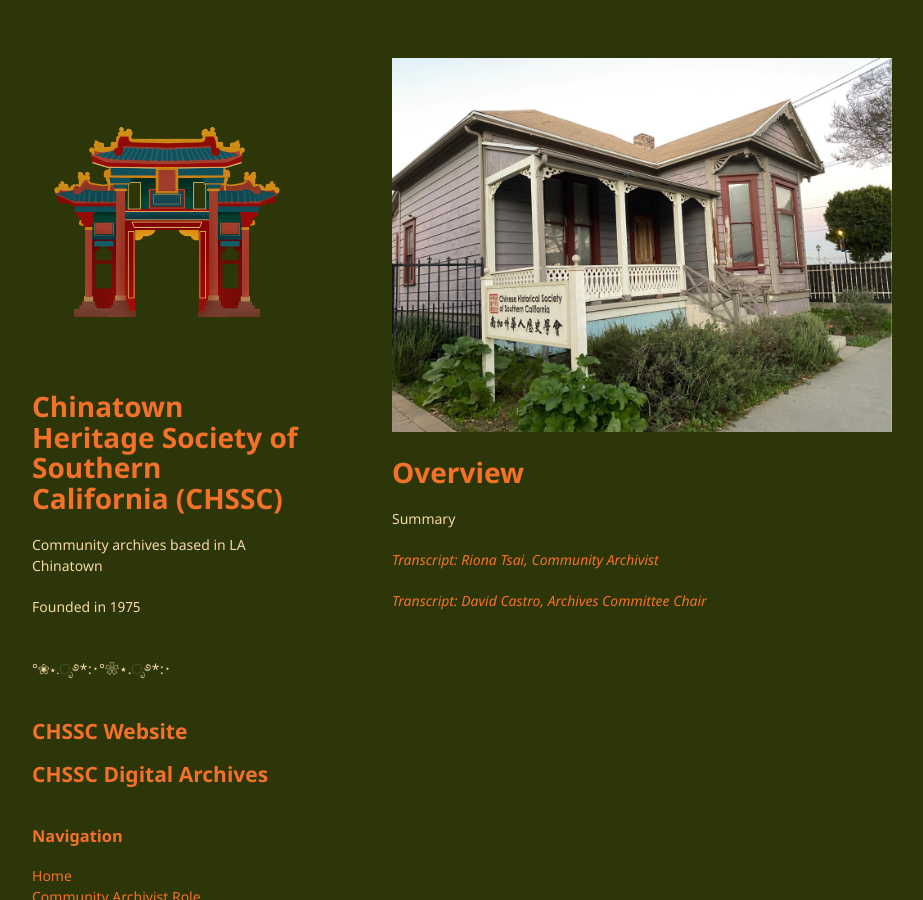
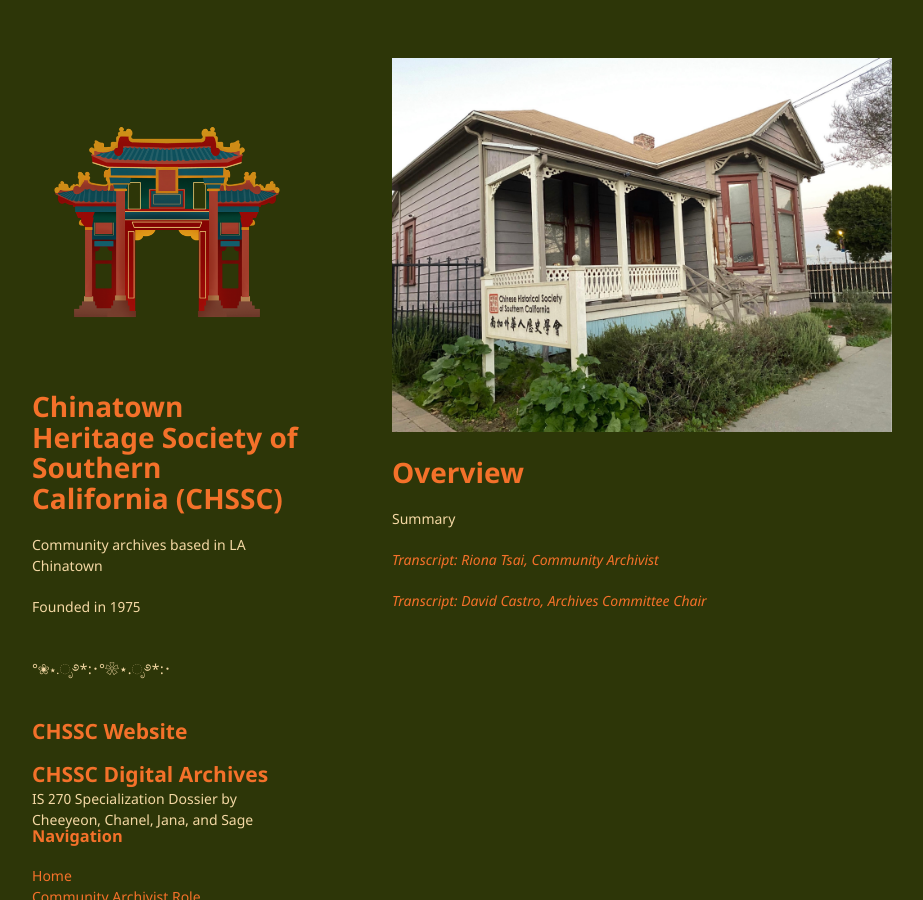
Before and after one commit to chaanelly/IS270-CHSSC, a Jekyll site: the page built from index.md, in a window 1280 px wide. Shown: the whole page, without its empty margins (178-1101 px from the left). Built offline with Jekyll 4.4.1, drawn with Linux system fonts in a browser that asks for light colours; our own code applies the rules of GitHub Pages for plain Markdown files.

Commit message:
Update jekyll-theme-minimal.scss

```diff
--- a/_sass/jekyll-theme-minimal.scss
+++ b/_sass/jekyll-theme-minimal.scss
@@ -205,8 +205,8 @@ hr {
 footer {
   width:270px;
   float:left;
-  position:static;
-  bottom:auto;
+  position:fixed;
+  bottom:50px;
   -webkit-font-smoothing:subpixel-antialiased;
 }
 
```
